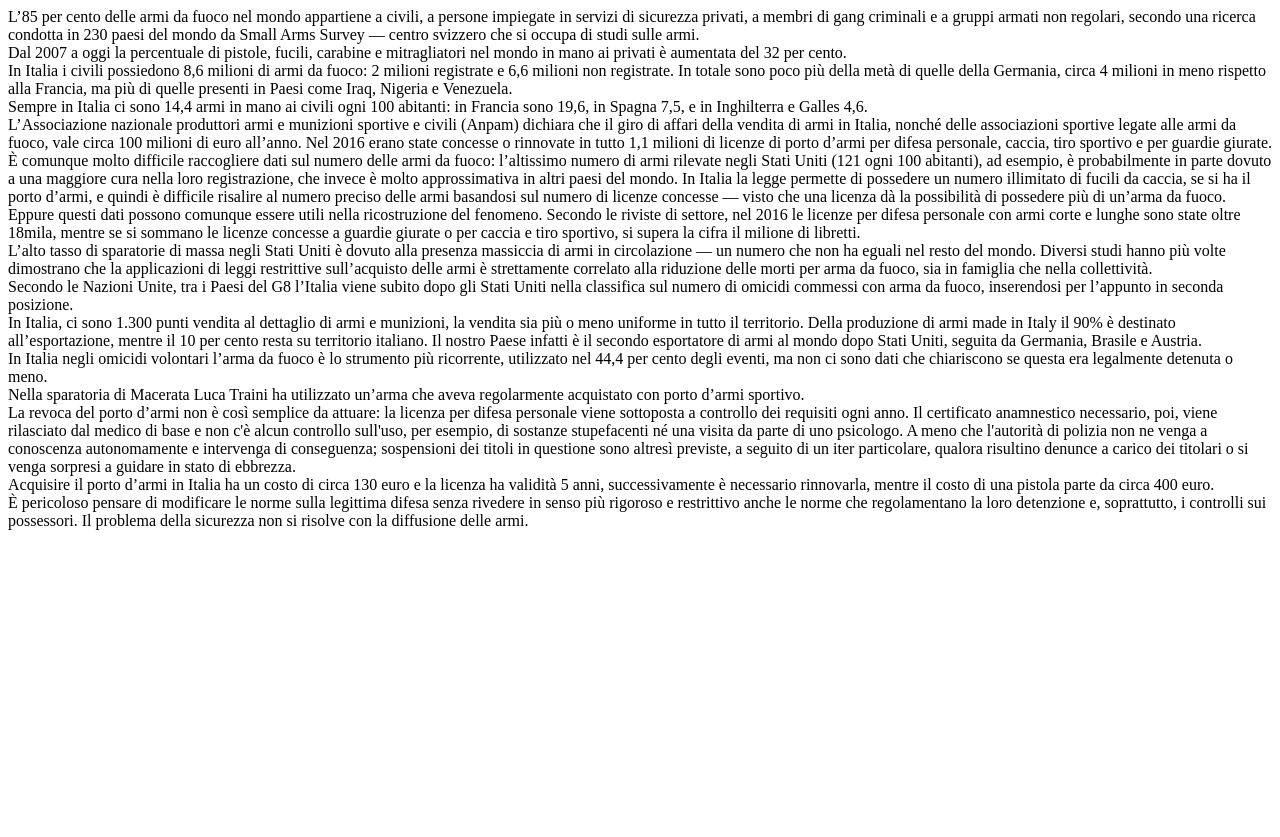
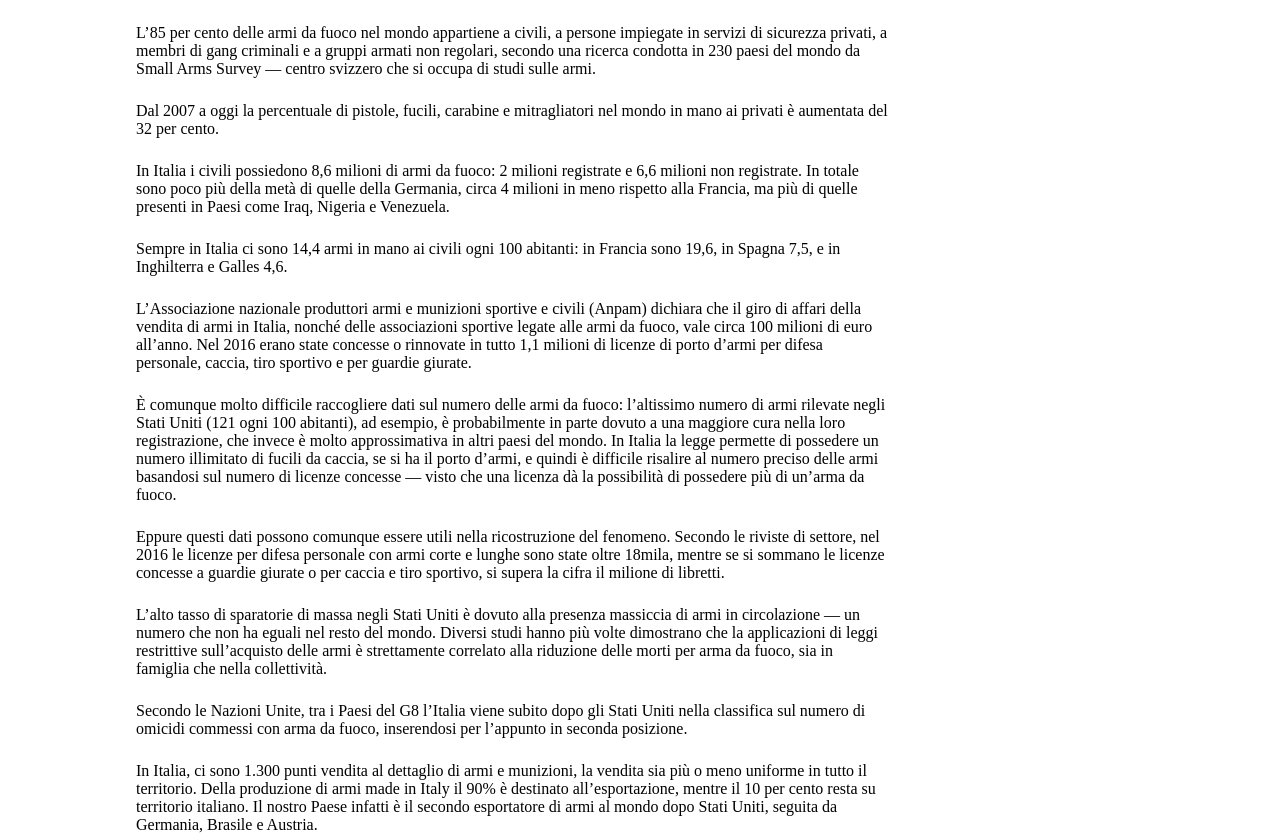
Before and after one commit to filippogianessi/VJ-01, a plain HTML site: page index.html in a window 1280 px wide. Shown: the top 837 px of the page. Before the commit the page ends 800 px from the top, so only its background shows below. Drawn offline with Linux system fonts and the light colour scheme; files that its build step writes are made by us from their sources.

Commit message:
added text

```diff
--- /dev/null
+++ b/index.css
@@ -0,0 +1,7 @@
+.text-container {
+  margin: 0 30vw 0 10vw;
+}
+
+.paragraph {
+  margin: 24px 0;
+}
--- a/index.html
+++ b/index.html
@@ -3,8 +3,10 @@
   <head>
     <meta charset="utf-8">
     <title>VJ 01</title>
+    <link rel="stylesheet" href="/css/index.css">
   </head>
   <body>
+    <div class="text-container">
       <div class="paragraph">
         L’85 per cento delle armi da fuoco nel mondo appartiene a civili, a persone
         impiegate in servizi di sicurezza privati, a membri di gang criminali e a gruppi
@@ -97,5 +99,7 @@
         la loro detenzione e, soprattutto, i controlli sui possessori. Il problema
         della sicurezza non si risolve con la diffusione delle armi.
       </div>
+    </div>
+
   </body>
 </html>
```
Lines whose indentation alone changed are shown as unchanged.
